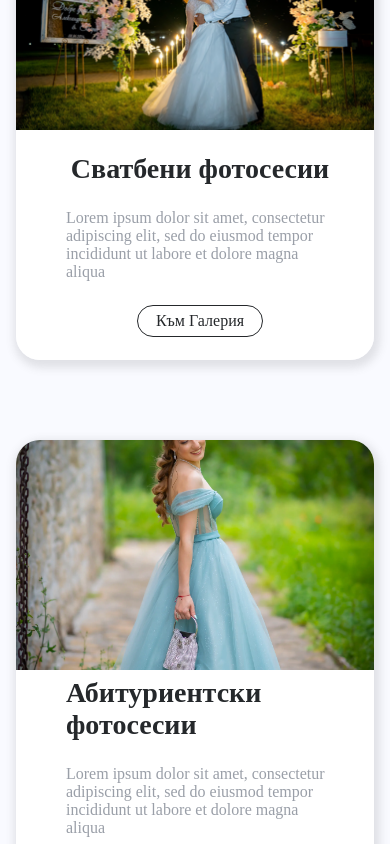
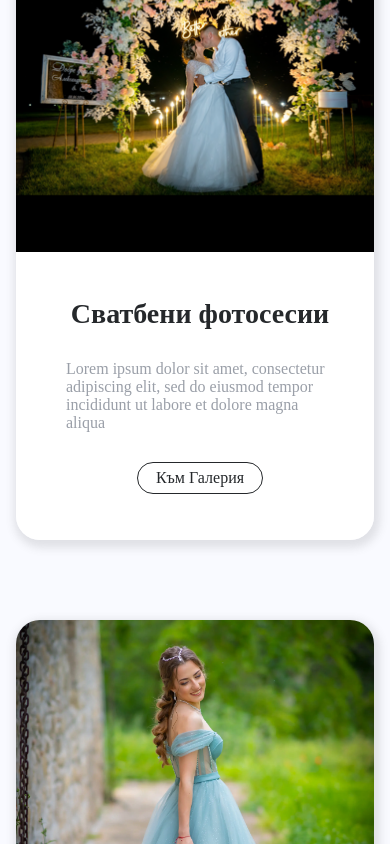
Before and after one commit to martuto31/PhotographyPortfolio, an Angular app: page / in a window 390 px wide. Shown: the part 780-1624 px from the top of the page. Built offline with nearby package versions, Linux system fonts and the light colour scheme.

Commit message:
Fix project cards responsiveness

```diff
--- a/src/app/components/landing/projects/projects.component.css
+++ b/src/app/components/landing/projects/projects.component.css
@@ -42,6 +42,7 @@
 
 :host-context(.mobile) .project {
     width: 100%;
+    height: 640px;
     flex-direction: column;
 }
 
@@ -50,19 +51,28 @@
     display: flex;
     flex-direction: column;
     justify-content: center;
+    gap: 30px;
     background-color: var(--bg-white);
     box-sizing: border-box;
     padding: 20px 40px 20px 50px;
 }
 
+:host-context(.tablet) .project .summary {
+    gap: 20px;
+}
+
 :host-context(.mobile) .project .summary {
     width: 100%;
-    height: 50%;
+    height: 45%;
     align-items: center;
 }
 
-.project .summary span {
-    margin-bottom: 24px;
+.project .summary h2 {
+    margin-bottom: 0;
+}
+
+:host-context(.mobile) .project .summary h2 {
+    text-align: center;
 }
 
 .project .summary .btn {
@@ -81,5 +91,5 @@
 
 :host-context(.mobile) .project img {
     width: 100%;
-    height: 50%;
+    height: 55%;
 }
```
